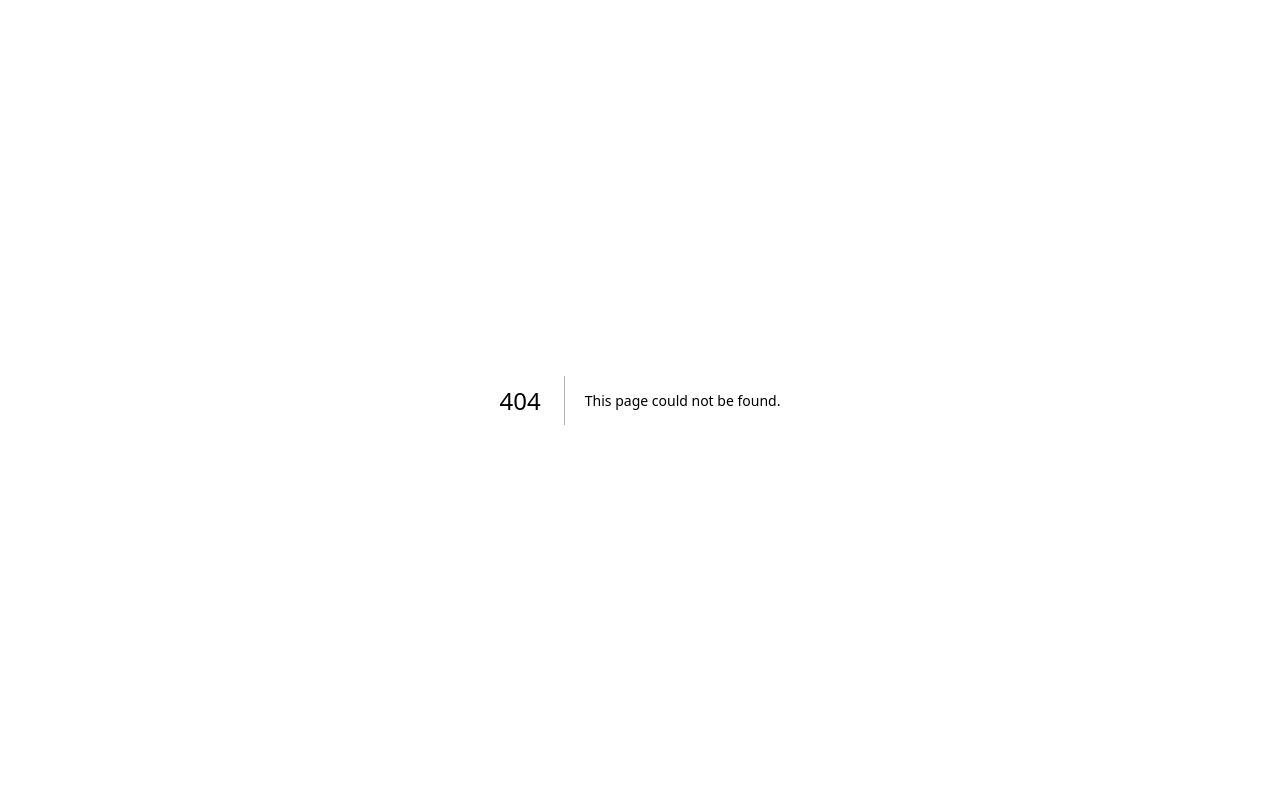
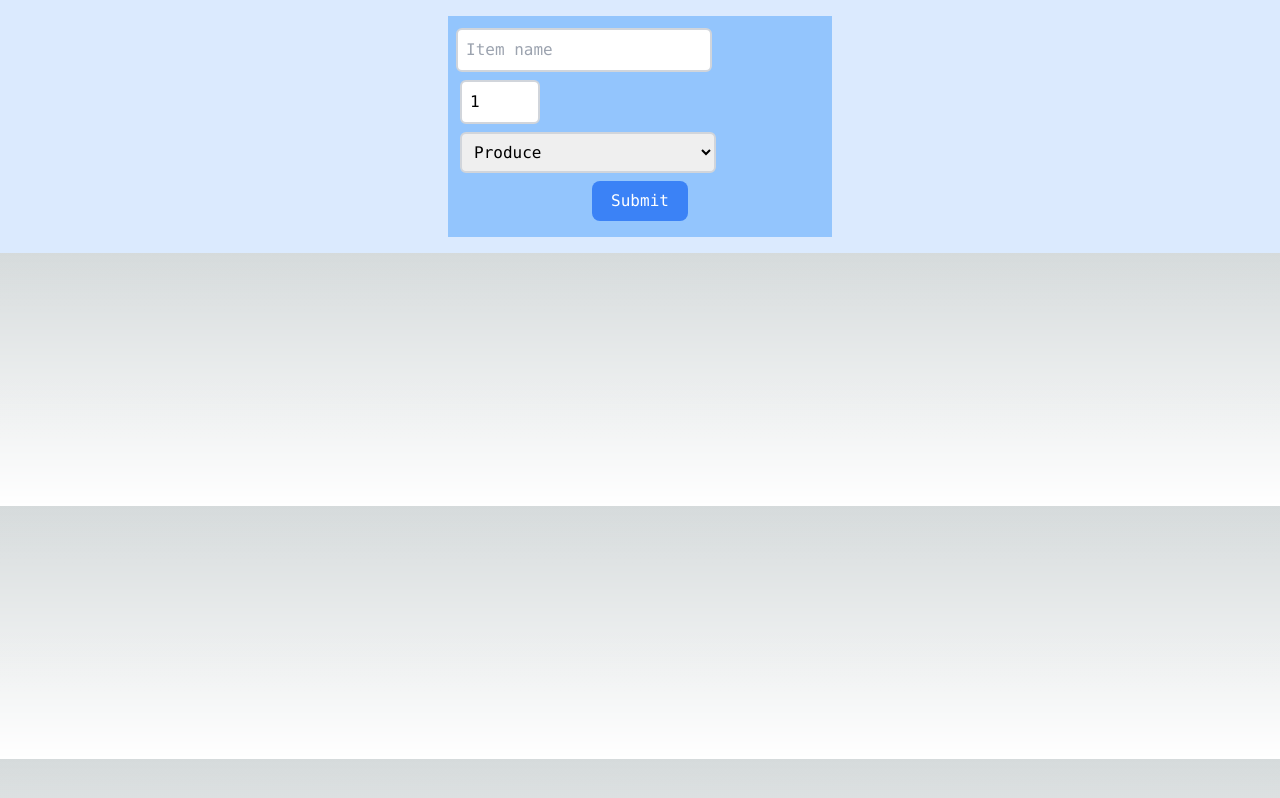
Before and after one commit to Jaeeunleesait/cprg306-assignments, a Next.js app: page /week-4 in a window 1280 px wide. Before the commit this address had no page. Built offline with nearby package versions, Linux system fonts and the light colour scheme.

Commit message:
complete week4

```diff
--- a/app/page.js
+++ b/app/page.js
@@ -2,9 +2,13 @@ import Link from "next/link";
 
 export default function Home() {
   return (
-    <main>
-      <h1>CPRG 306: Web Development2-Assignments</h1>
-      <Link href="./week-3">Week 3 Assignment</Link>
+    <main className="h-screen bg-pink-100">
+      <h1 className="text-2xl mb-2 px-4"><b>CPRG 306: Web Development2-Assignments</b></h1>
+      <div className="px-4">
+      <Link href="./week-2">Week 2 Assignment</Link><br />
+      <Link href="./week-3">Week 3 Assignment</Link><br />
+      <Link href="./week-4">Week 4 Assignment</Link>
+      </div>
     </main>
   );
 }
--- /dev/null
+++ b/app/week-4/new-item.js
@@ -0,0 +1,61 @@
+"use client";
+import {useState} from "react";
+
+export default function NewItem(){
+    const [name, setName] = useState("");
+    const [quantity, setQuantity] = useState(1);
+    const [category, setCategory] = useState("Produce");
+
+    const handleSubmit = (event) => {
+        event.preventDefault();
+
+        const item = {
+            name: name,
+            quantity: quantity,
+            category: category,
+        };
+
+        console.log(item);
+
+        alert(`${item.name}, ${item.quantity}, ${item.category}`);
+
+        setName("");
+        setQuantity(1);
+        setCategory('Produce');
+    };
+
+    const handleName = (event) => setName(event.target.value);
+    const handleQuantity = (event) => setQuantity(parseInt(event.target.value));
+    const handleCategory = (event) => setCategory(event.target.value);
+
+    return (
+        <main className="flex justify-center bg-blue-100">
+            <form className="p-2 m-4 bg-blue-300 text-black max-w-sm w-full">
+                <div className="mb-2">
+                    <input required="true" className="w-64 mt-1 border-2 border-gray-300 p-2 rounded-md font-mono" type="text" placeholder="Item name" value={name} onChange={handleName} />
+                </div>
+                <div>
+                    <input className="w-20 mb-2 ml-1 border-2 border-gray-300 p-2 rounded-md font-mono" type="number" min={1} max={99} value={quantity} onChange={handleQuantity} required/>
+                </div>
+                <div>
+                    <select className="w-64 ml-1 border-2 border-gray-300 p-2 rounded-md font-mono" value={category} onChange={handleCategory}>
+                        <option value="Produce">Produce</option>
+                        <option value="Dairy">Dairy</option>
+                        <option value="Bakery">Bakery</option>
+                        <option value="Meat">Meat</option>
+                        <option value="Frozen Foods">Frozen Foods</option>
+                        <option value="Canned Goods">Canned Goods</option>
+                        <option value="Dry Goods">Dry Goods</option>
+                        <option value="Beverages">Beverages</option>
+                        <option value="Snacks">Snacks</option>
+                        <option value="Household">Household</option>
+                        <option value="Other">Other</option>
+                    </select>
+                </div>
+                <div className="flex justify-center">
+                    <button className="w-24 mt-2 py-2 bg-blue-500 text-white font-mono rounded-lg hover:bg-blue-700 mb-2" onClick={handleSubmit}>Submit</button>
+                </div>
+            </form>
+        </main>
+    );
+}
--- /dev/null
+++ b/app/week-4/page.js
@@ -0,0 +1,11 @@
+import NewItem from "./new-item";
+
+export default function Page(){
+
+
+    return (
+        <main>
+            <NewItem />
+        </main>
+    );
+}
```
